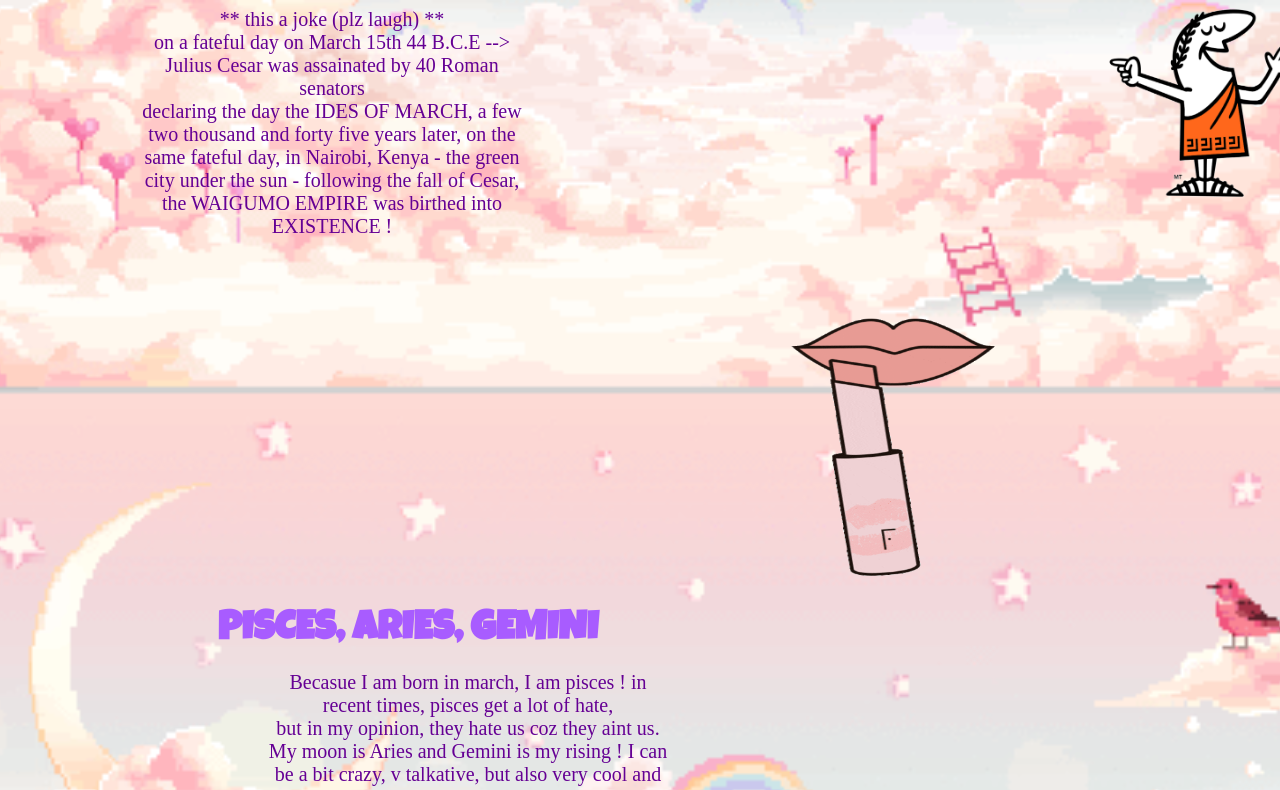
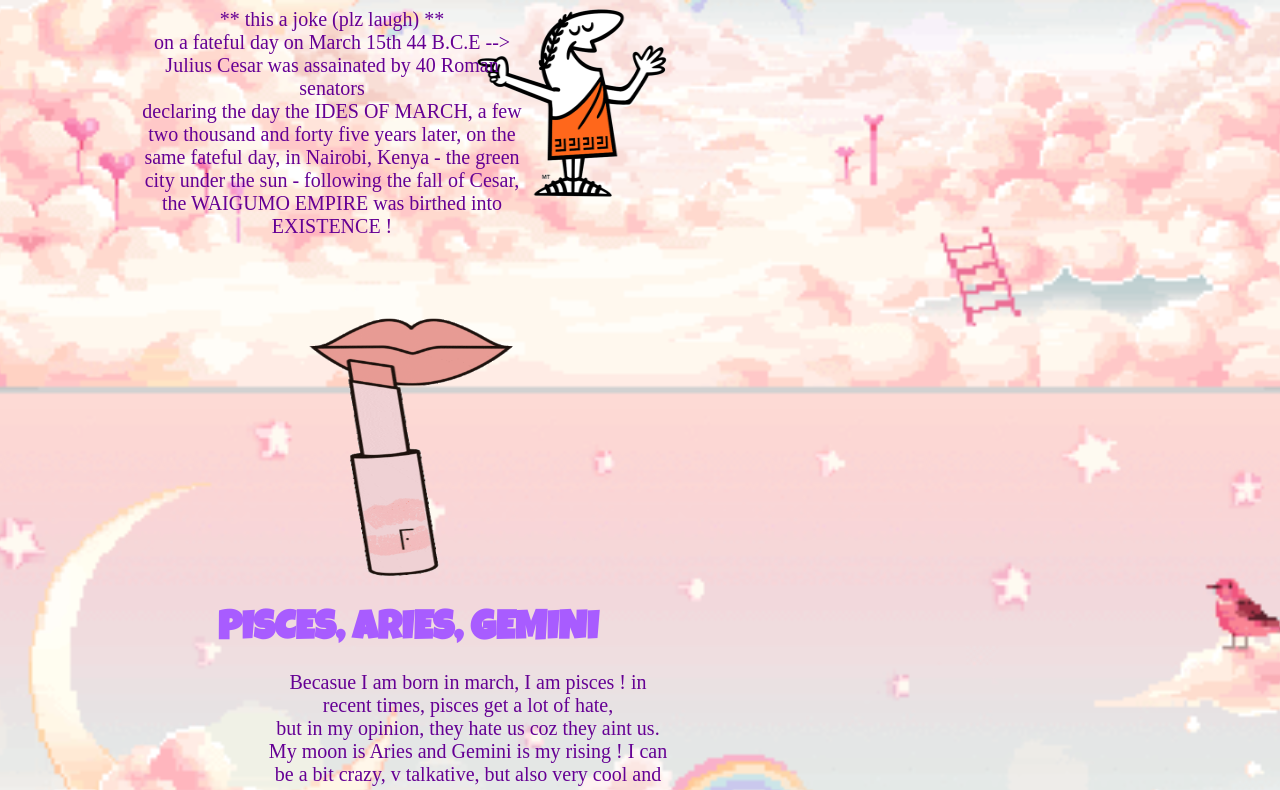
Before and after one commit to swnjama/digitalfolkore_new, a plain HTML site: page index.html in a window 1280 px wide. Shown: the part 410-1200 px from the top of the page. Drawn offline with Linux system fonts and the light colour scheme.

Commit message:
back to og

```diff
--- a/index.html
+++ b/index.html
@@ -11,7 +11,7 @@
 </html>
 <style>
    * {
-          text-align: center;
+          box-sizing: border-box;
         }
   body {
     background-image: url("pink.gif");
```
